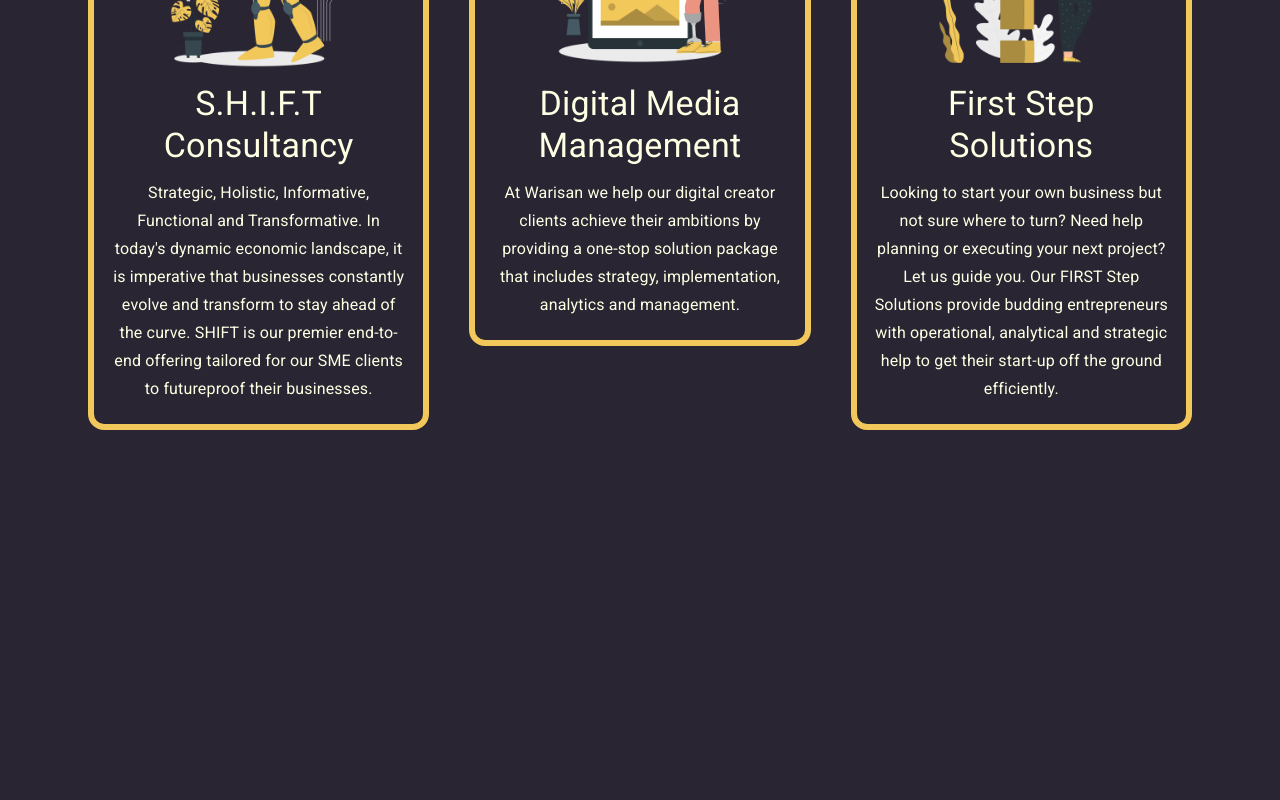
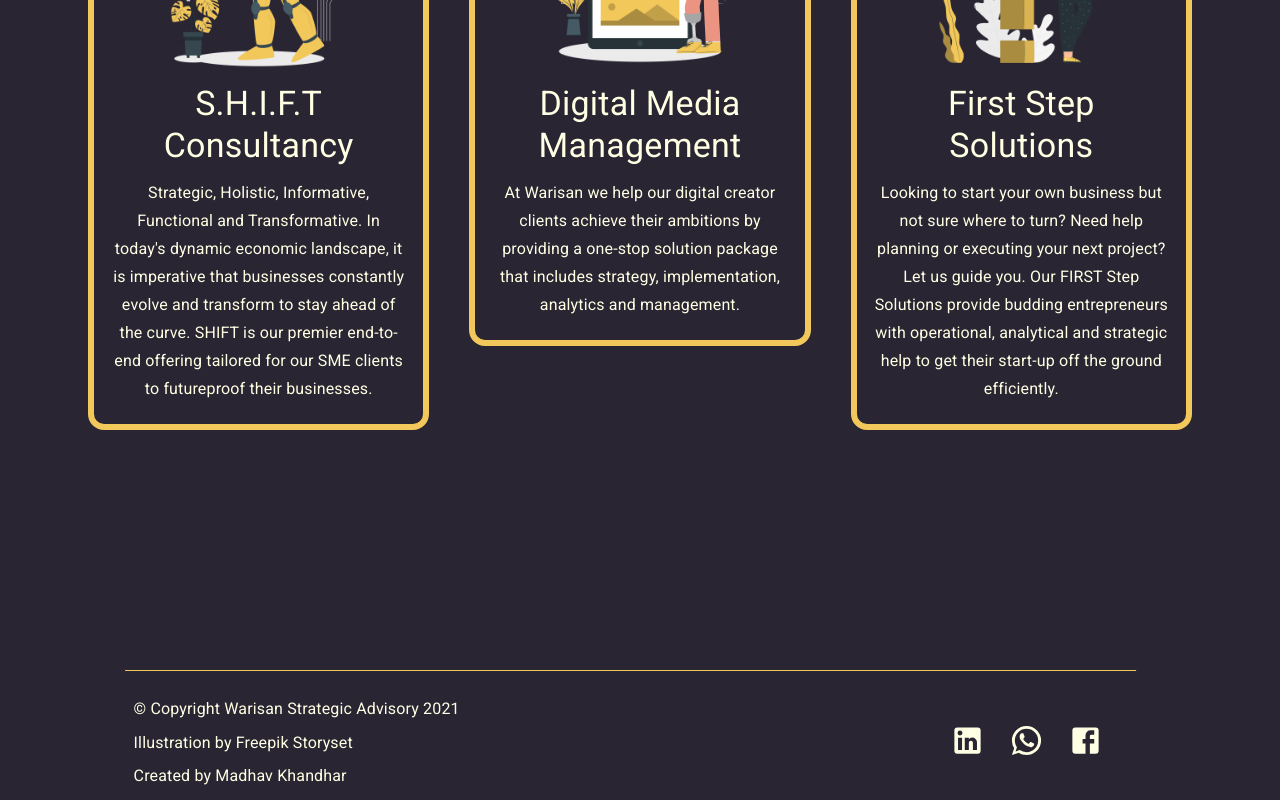
Before and after one commit to Mvk122/warisanwebsite, a React (Create React App) app: page / in a window 1280 px wide. Shown: the part 713-1513 px from the top of the page. Before the commit the page ends 1163 px from the top, so only its background shows below. Built offline with nearby package versions, Linux system fonts and the light colour scheme.

Commit message:
Created footer and added to home and contact. Added linkdin to constants Added alt text to solution image

```diff
--- /dev/null
+++ b/src/components/Footer.js
@@ -0,0 +1,85 @@
+import React from 'react';
+import { makeStyles } from '@material-ui/core/styles';
+
+import Divider from '@material-ui/core/Divider';
+import Typography from '@material-ui/core/Typography';
+import Link from '@material-ui/core/Link';
+import Grid from '@material-ui/core/Grid';
+import IconButton from '@material-ui/core/IconButton';
+
+import LinkedInIcon from '@material-ui/icons/LinkedIn';
+import WhatsAppIcon from '@material-ui/icons/WhatsApp';
+import FacebookIcon from '@material-ui/icons/Facebook';
+
+import constants from '../constants.js';
+
+const useStyles = makeStyles((theme) => ({
+    root: {
+        flexGrow: 1,
+        paddingTop: theme.spacing(30),
+        height : 150
+    },
+    dividertheme: {
+        background: theme.palette.primary.main,
+        textAlign: "center",
+        width: "80%",
+        transform: "translate(10%, 0)"
+    },
+    notices: {
+        paddingTop: theme.spacing(3),
+        paddingLeft: "20%",
+    },
+    links: {
+        paddingTop: theme.spacing(5),
+        paddingRight: "25%",
+        textAlign: "right",
+        alignItems: "right",
+        alignContent: "right"
+    },
+    icons : {
+        fontSize: "35px",
+        padding: theme.spacing(0),
+    }
+}))
+
+const Footer = props => {
+    const classes = useStyles();
+    return (
+
+        <div className={classes.root}>
+            <Divider className={classes.dividertheme} variant="middle"/>
+            <Grid Grid container spacing={1} direction="row" justify="flex-start" alignItems="flex-start">
+                <Grid item xs={6}>
+                    <div className={classes.notices}>
+                        <Typography variant="subtitle1" gutterBottom>
+                            © Copyright Warisan Strategic Advisory 2021
+                        </Typography>
+                        <Typography variant="subtitle1" gutterBottom>
+                            <Link href="https://storyset.com/work" color="inherit">
+                                Illustration by Freepik Storyset
+                            </Link>
+                        </Typography>
+                        <Typography variant="subtitle1" gutterBottom>
+                            Created by Madhav Khandhar
+                        </Typography>
+                    </div>
+                </Grid>
+                <Grid item xs={6}>
+                    <div className={classes.links}>
+                        <IconButton color="inherit" href={constants.linkdin} target="_blank">
+                            <LinkedInIcon className={classes.icons} />
+                        </IconButton>
+                        <IconButton color="inherit" >
+                            <WhatsAppIcon className={classes.icons} />
+                        </IconButton>
+                        <IconButton color="inherit" >
+                            <FacebookIcon className={classes.icons} />
+                        </IconButton>
+                    </div>
+                </Grid>
+            </Grid>
+        </div>
+    )
+};
+
+export default Footer;
--- a/src/components/Solution.js
+++ b/src/components/Solution.js
@@ -21,7 +21,7 @@
                 <Grid container spacing={1} direction="row" justify="flex-start" alignItems="flex-start" className={classes.itemgrid}>
                     <Grid item xs={12}>
                         <div style={{textAlign: "center"}}>
-                            <img src={solutionImg} width="70%"/>
+                            <img src={solutionImg} width="70%" alt="solution illustration"/>
                             <Typography variant="h4" gutterBottom>
                                 {solutionText}
                             </Typography>
--- a/src/constants.js
+++ b/src/constants.js
@@ -3,7 +3,7 @@
     email: "warisan.ca@gmail.com",
     backend: "http://localhost:8000/warisan",
     location: "No.9, Jalan Tasik Ara 4, Pantai Sepang Putra, 43950 Sungai Pelek",
-
+    linkdin: "https://www.linkedin.com/company/warisan-consulting-advisory/"
 };
 
 export default constants;
--- a/src/views/Contact.js
+++ b/src/views/Contact.js
@@ -11,6 +11,7 @@
 import LocationOnIcon from '@material-ui/icons/LocationOn';
 
 import HeaderAppBar from '../components/HeaderAppBar';
+import Footer from '../components/Footer.js';
 import constants from '../constants.js';
 
 const useStyles = makeStyles((theme) => ({
@@ -38,7 +39,6 @@
 }))
 
 const Contact = props => {
-    const { history } = props;
     const classes = useStyles();
     const [name, setName] = useState("");
     const [email, setEmail] = useState("");
@@ -126,6 +126,7 @@
                     </Grid>
                     </form>
             </Grid>
+            <Footer />
         </div>
     )
 }
--- a/src/views/Frontpage.js
+++ b/src/views/Frontpage.js
@@ -14,6 +14,7 @@
 
 import Solution from '../components/Solution.js';
 import HeaderAppBar from '../components/HeaderAppBar.js';
+import Footer from '../components/Footer.js';
 
 const useStyles = makeStyles((theme) => ({
     root: {
@@ -103,6 +104,7 @@
                     <Solution solutionText="First Step Solutions" solutionDescription="Looking to start your own business but not sure where to turn? Need help planning or executing your next project? Let us guide you. Our FIRST Step Solutions provide budding entrepreneurs with operational, analytical and strategic help to get their start-up off the ground efficiently." solutionImg={solutionimg3}/>
                 </Grid>
             </Grid>
+            <Footer />
         </div>
     )
 };
```
Also changed, not shown: src/components/About.js (added, +13 -0 lines).
